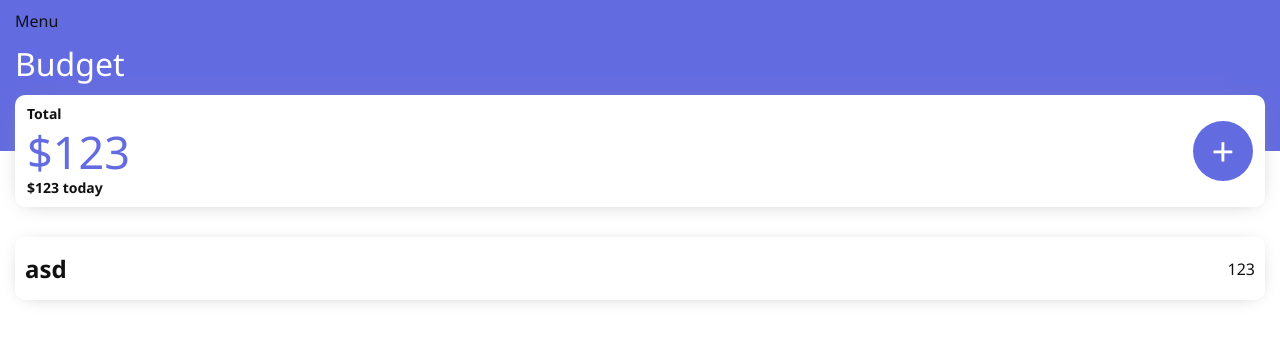
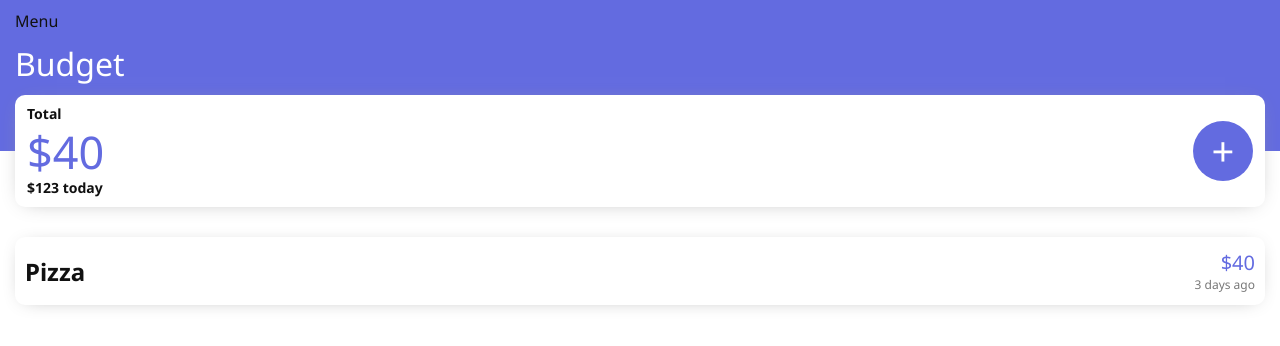
Before and after one commit to JasonDollar/Budget-app-frontend, a React (Create React App) app: page /expenses in a window 1280 px wide. Shown: the top 346 px of the page. Built offline with nearby package versions, Linux system fonts and the light colour scheme.

Commit message:
further expense list styling

```diff
--- a/src/components/ExpenseListItem.js
+++ b/src/components/ExpenseListItem.js
@@ -4,7 +4,7 @@ import styled from 'styled-components'
 
 const ListItem = styled.li`
   margin: 1rem 0;
-  padding: 1.5rem 1rem;
+  padding: 1.2rem 1rem;
   /* border: 1px solid red; */
   border-radius: 1rem;
 
@@ -16,8 +16,28 @@ const ListItem = styled.li`
     align-items: center;
   }
 
-  h2 {
+  .expense {
     margin: 0;
+  }
+
+  .details {
+    display: flex;
+    flex-direction: column;
+    /* justify-content: flex-end; */
+    align-items: flex-end;
+  }
+
+  .amount {
+    color: ${props => props.theme.indigo};
+    font-size: 2rem;
+    /* line-height: 1.15; */
+  }
+
+  .date {
+    /* margin-top: .5rem; */
+    font-size: 1.2rem;
+    color: #777;
+    /* text-align: right; */
   }
 `
 
@@ -25,8 +45,11 @@ const ExpenseListItem = ({expense}) => {
   return (
     <ListItem>
       <Link to={`/expenses/${expense._id}`} className="expenseLink">
-        <h2>{expense.title}</h2>
-        <p>{expense.amount}</p>
+        <h2 className="expense">{expense.title}</h2>
+        <div className="details">
+          <p className="amount">${expense.amount}</p>
+          <p className="date">3 days ago</p>
+        </div>
       </Link>
     </ListItem>
   )
--- a/src/store/reducers/expenses.js
+++ b/src/store/reducers/expenses.js
@@ -5,8 +5,8 @@ const initialState = {
   error: '',
   expenses: [{
     _id: '603e8a3bc4e77e04d869c708',
-    title: 'asd',
-    amount: 123,
+    title: 'Pizza',
+    amount: 40,
     description: '123',
     owner: '603d436854bb723cac11917a',
     createdAt: '2021-03-02T18:55:55.542Z',
```
